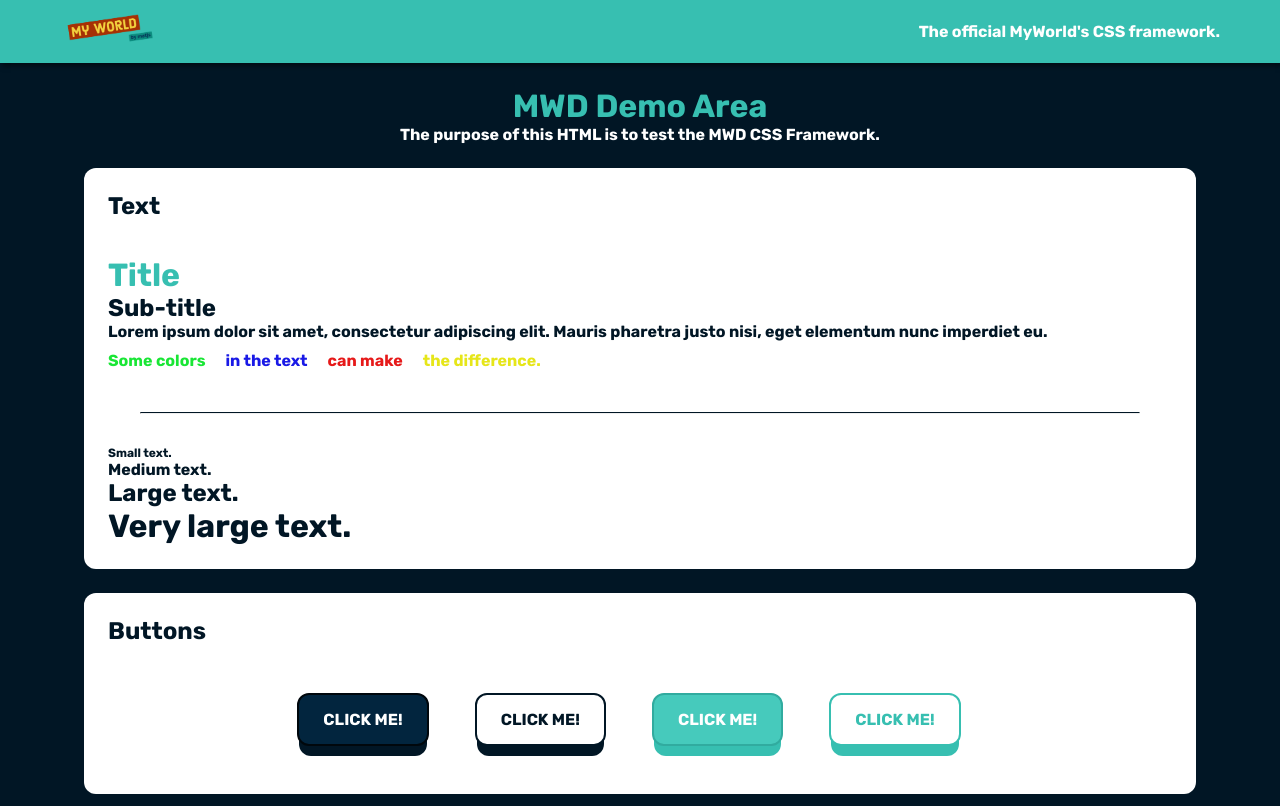
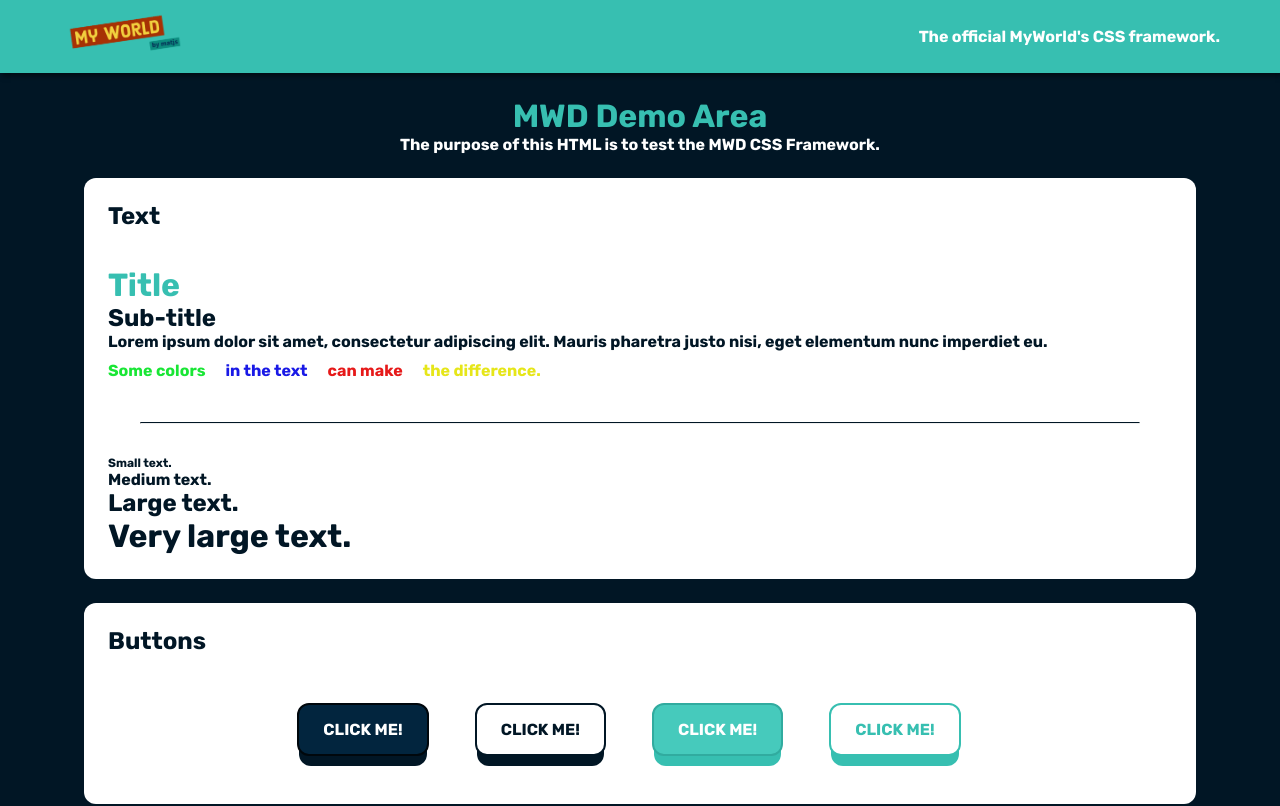
Before and after one commit to matjsz/mwd, a website: page index.html in a window 1280 px wide. Shown: the top 806 px of the page. Drawn offline with Linux system fonts and the light colour scheme.

Commit message:
updating demo page

```diff
--- a/index.html
+++ b/index.html
@@ -11,8 +11,8 @@
 <body class="dark-mode">
     <nav class="navbar-secondary mb-2">
         <div class="container">
-            <h2 class="site-title"><img src="./mw-logo.png" width="100px" /></h2>
-            <p>The official MyWorld's CSS framework.</p>
+            <h2 class="site-title"><img src="./mw-logo.png" width="130px" /></h2>
+            <p class="ml-4">The official MyWorld's CSS framework.</p>
         </div>
     </nav>
 
```
